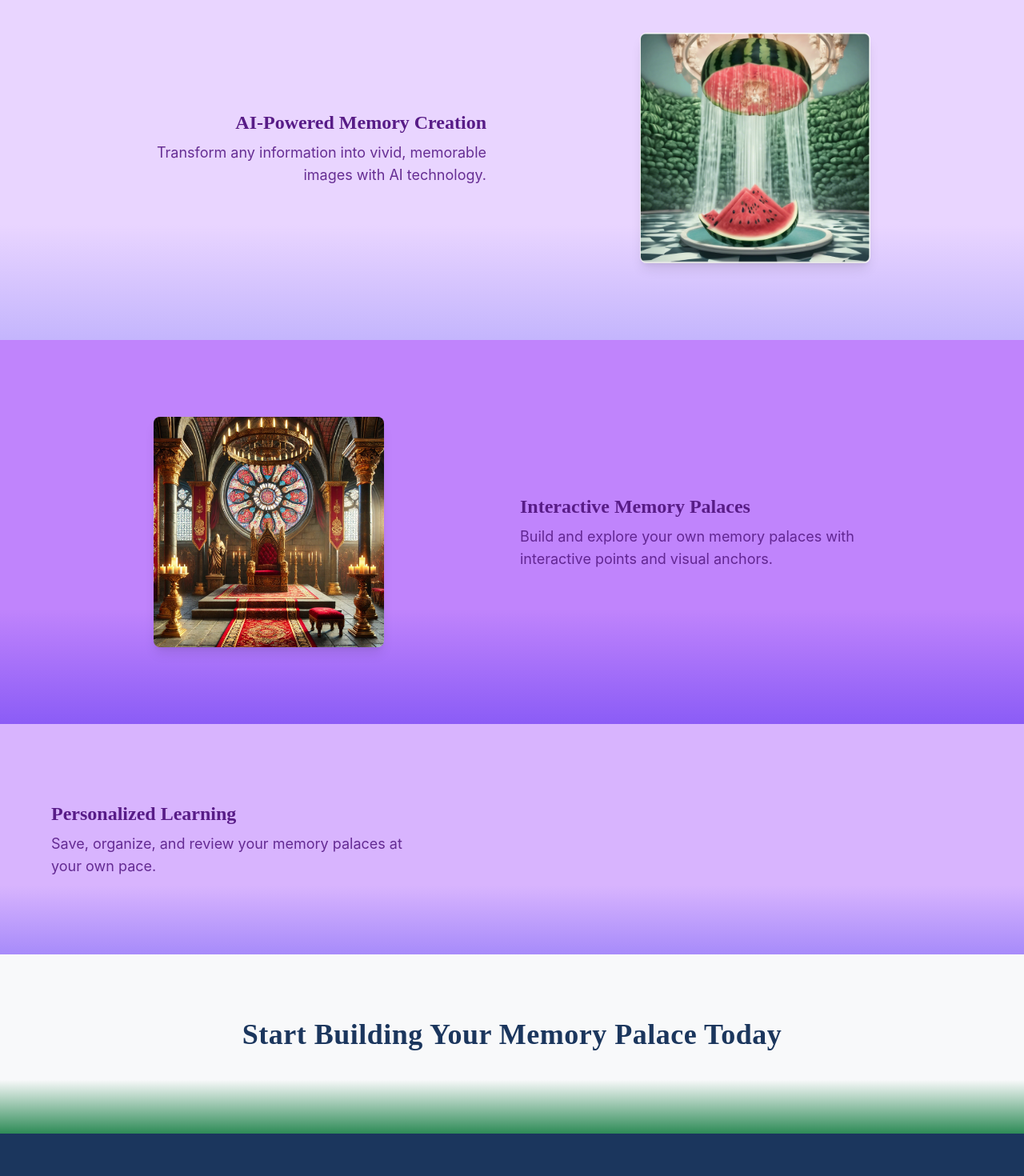
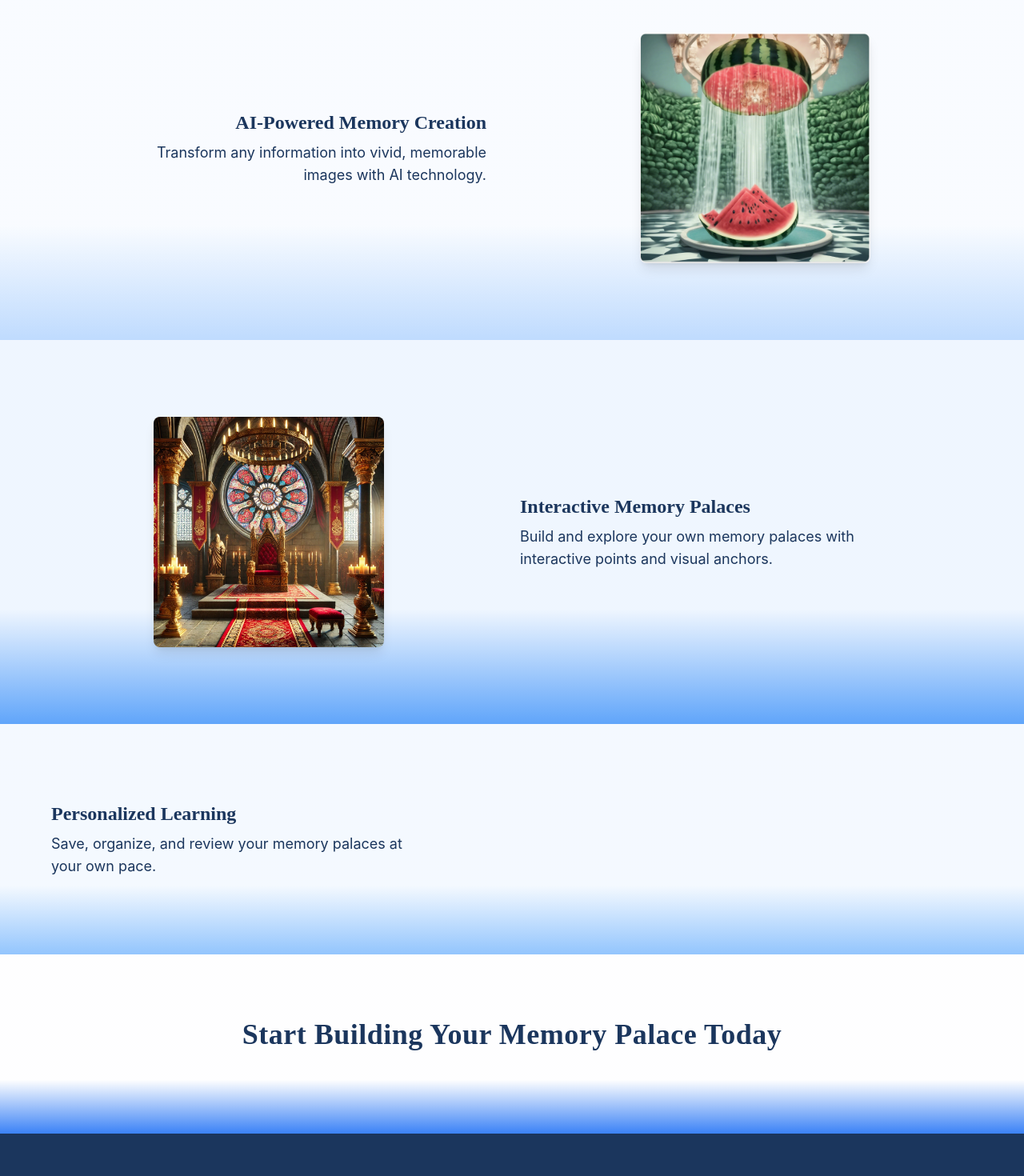
Before and after one commit to aaronipollock/memory-palace, a React (Create React App) app in the folder client/: page / in a window 1280 px wide. Shown: the part 940-2410 px from the top of the page at 80% size. Built offline with nearby package versions, Linux system fonts and the light colour scheme.

Commit message:
features fade

```diff
--- a/client/src/components/LandingPage.js
+++ b/client/src/components/LandingPage.js
@@ -85,7 +85,6 @@ const LandingPage = () => {
       <div className="min-h-screen relative">
         <NavBar
           onLoginClick={() => { setShowAuthModal(true); setAuthMode('login'); }}
-          onSignUpClick={() => { setShowAuthModal(true); setAuthMode('signup'); }}
         />
         {/* Hero Section */}
         <section className="py-20 px-4 mt-64">
@@ -96,7 +95,7 @@ const LandingPage = () => {
                   Want to boost your memory? <br /> You've come to the right place.
                 </h1>
                 <p className="text-xl text-text-light text-center text-white mb-8">
-                  Transform how you remember with AI-powered memory palaces, <br />aka the method of loci (pronounced <em>low·sai</em>).
+                  Transform how you remember with AI-powered memory palaces, <br />also known as the ancient method of loci (pronounced <em>low·sai</em>).
                 </p>
                 <div className="flex flex-col sm:flex-row gap-4 justify-center">
                   <button
@@ -121,20 +120,20 @@ const LandingPage = () => {
           </div>
         </section>
         {/* Features Section */}
-        <section className="py-0 px-0">
+        <section className="py-0 px-0 section-overlay">
           <h2 className="loci-header text-4xl text-center mb-16 !text-white">
             Powerful Features for Better Memory
           </h2>
           <div className="flex flex-col gap-0 w-full">
             {features.map((feature, index) => {
-              const purpleShades = [
-                'bg-purple-200',
-                'bg-purple-400',
-                'bg-purple-300',
-                'bg-purple-300',
-                'bg-purple-200',
+              const blueShades = [
+                'bg-blue-200',
+                'bg-blue-400',
+                'bg-blue-300',
+                'bg-blue-300',
+                'bg-blue-200',
               ];
-              const shade = purpleShades[index % purpleShades.length];
+              const shade = blueShades[index % blueShades.length];
               const isEven = index % 2 === 0;
               // Special layout for 'AI-Powered Memory Creation'
               if (feature.title === 'AI-Powered Memory Creation') {
@@ -146,8 +145,8 @@ const LandingPage = () => {
                     <div
                       className="max-w-md w-full mx-auto text-right"
                     >
-                      <h3 className="text-2xl font-semibold mb-2 text-purple-900">{feature.title}</h3>
-                      <p className="text-purple-900/90 text-lg">{feature.description}</p>
+                      <h3 className="text-2xl font-semibold mb-2 text-primary">{feature.title}</h3>
+                      <p className="text-text-light text-lg">{feature.description}</p>
                     </div>
                     <img
                       src="/images/memorable.png"
@@ -172,8 +171,8 @@ const LandingPage = () => {
                     <div
                       className="max-w-md w-full mx-auto text-left"
                     >
-                      <h3 className="text-2xl font-semibold mb-2 text-purple-900">{feature.title}</h3>
-                      <p className="text-purple-900/90 text-lg">{feature.description}</p>
+                      <h3 className="text-2xl font-semibold mb-2 text-primary">{feature.title}</h3>
+                      <p className="text-text-light text-lg">{feature.description}</p>
                     </div>
                   </div>
                 );
@@ -191,8 +190,8 @@ const LandingPage = () => {
                       ${isEven ? 'text-left ml-12' : 'text-right mr-12'}
                     `}
                   >
-                    <h3 className="text-2xl font-semibold mb-2 text-purple-900">{feature.title}</h3>
-                    <p className="text-purple-900/90 text-lg">{feature.description}</p>
+                    <h3 className="text-2xl font-semibold mb-2 text-primary">{feature.title}</h3>
+                    <p className="text-text-light text-lg">{feature.description}</p>
                   </div>
                 </div>
               );
@@ -219,7 +218,7 @@ const LandingPage = () => {
           </div>
         </section> */}
         {/* CTA Section */}
-        <section className="py-20 px-4 loci-bg">
+        <section className="py-20 px-4 loci-bg section-overlay">
           <div className="container mx-auto max-w-4xl text-center">
             <h2 className="loci-header text-4xl mb-6">
               Start Building Your Memory Palace Today
--- a/client/src/components/NavBar.js
+++ b/client/src/components/NavBar.js
@@ -2,7 +2,7 @@ import React, { useState, useEffect } from 'react';
 import { useNavigate } from 'react-router-dom';
 import './NavBar.css';  // We'll create this file next
 
-const NavBar = ({ onLoginClick, onSignUpClick }) => {
+const NavBar = ({ onLoginClick }) => {
     const navigate = useNavigate();
     const [isLoggedIn, setIsLoggedIn] = useState(false);
 
@@ -52,7 +52,7 @@ const NavBar = ({ onLoginClick, onSignUpClick }) => {
                     </div>
 
                     {/* Auth Buttons or Logout Link */}
-                    {/* <div className="flex items-center space-x-4">
+                    <div className="flex items-center space-x-4">
                         {isLoggedIn ? (
                             <button
                                 onClick={handleLogout}
@@ -62,7 +62,7 @@ const NavBar = ({ onLoginClick, onSignUpClick }) => {
                             </button>
                         ) : (
                             <>
-                                <button
+                                {/* <button
                                     onClick={onLoginClick}
                                     className="loci-nav-link !text-white"
                                 >
@@ -73,10 +73,10 @@ const NavBar = ({ onLoginClick, onSignUpClick }) => {
                                     className="btn-loci"
                                 >
                                     Sign Up
-                                </button>
+                                </button> */}
                             </>
                         )}
-                    </div> */}
+                    </div>
                 </div>
             </div>
         </nav>
--- a/client/src/index.css
+++ b/client/src/index.css
@@ -44,7 +44,7 @@ h1, h2, h3, h4, h5, h6 {
 /* Loci Theme */
 .loci-bg {
   background-color: var(--color-background);
-  background-image: linear-gradient(to bottom, var(--color-background) 70%, var(--color-accent));
+  background-image: linear-gradient(to bottom, rgba(255, 255, 255, 0.9) 70%, #3b82f6);
   background-attachment: fixed;
 }
 
@@ -304,22 +304,22 @@ h1, h2, h3, h4, h5, h6 {
 }
 
 /* Gradient Backgrounds */
-.gradient-purple-200 {
-  background-image: linear-gradient(to bottom, #e9d5ff 70%, #c4b5fd);
+.gradient-blue-200 {
+  background-image: linear-gradient(to bottom, rgba(255, 255, 255, 0.9) 70%, #bfdbfe);
   background-attachment: fixed;
 }
 
-.gradient-purple-300 {
-  background-image: linear-gradient(to bottom, #d8b4fe 70%, #a78bfa);
+.gradient-blue-300 {
+  background-image: linear-gradient(to bottom, rgba(255, 255, 255, 0.9) 70%, #93c5fd);
   background-attachment: fixed;
 }
 
-.gradient-purple-400 {
-  background-image: linear-gradient(to bottom, #c084fc 70%, #8b5cf6);
+.gradient-blue-400 {
+  background-image: linear-gradient(to bottom, rgba(255, 255, 255, 0.9) 70%, #60a5fa);
   background-attachment: fixed;
 }
 
 .gradient-use-cases {
-  background-image: linear-gradient(to bottom, var(--color-background) 70%, #e2e8f0);
+  background-image: linear-gradient(to bottom, rgba(255, 255, 255, 0.9) 70%, #e2e8f0);
   background-attachment: fixed;
 }
```
